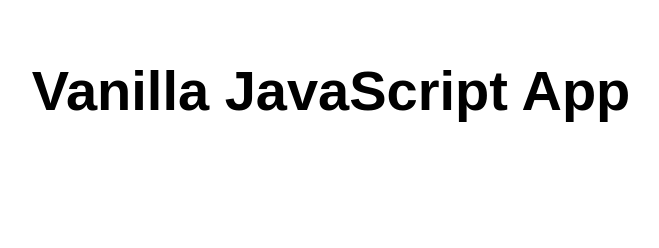
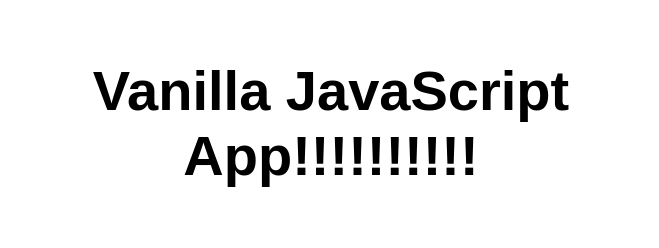
Before and after one commit to maishii/my-first-static-web-app, a website: page src/index.html in a window 1280 px wide. Shown: the whole page, without its empty margins (309-968 px from the left). Drawn offline with Linux system fonts and the light colour scheme.

Commit message:
FirstCommit

```diff
--- a/src/index.html
+++ b/src/index.html
@@ -10,7 +10,7 @@
 
 <body>
   <main>
-    <h1>Vanilla JavaScript App</h1>
+    <h1>Vanilla JavaScript App!!!!!!!!!!</h1>
   </main>
 </body>
 
```
